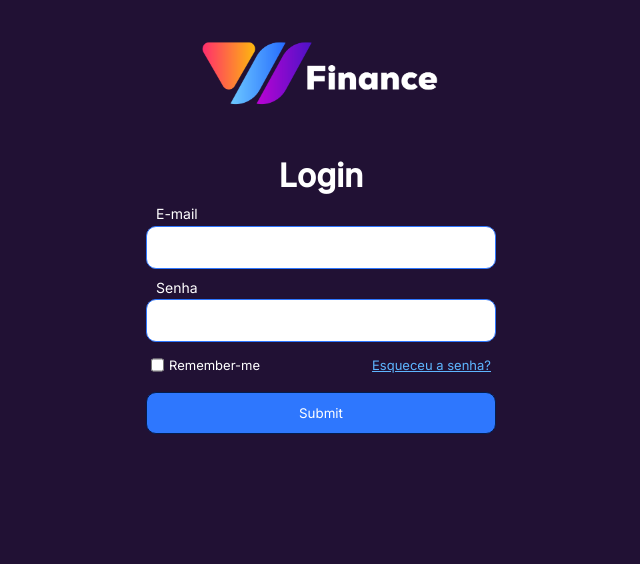
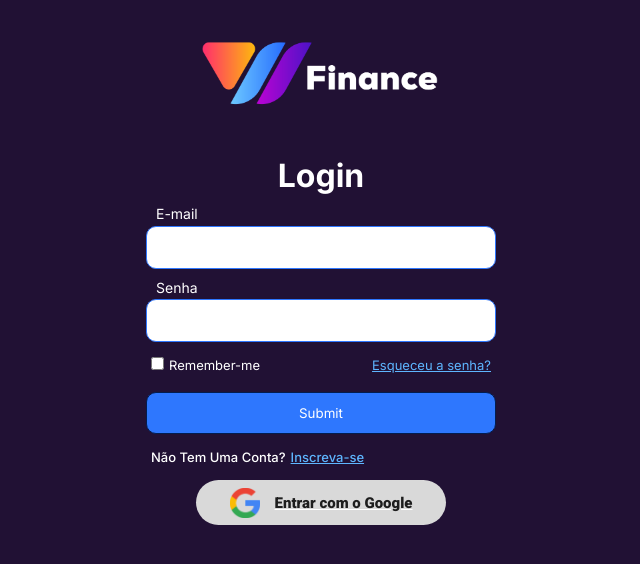
Before and after one commit to renatowillon/wDev-Finance, a plain HTML site: page login.html in a window 1280 px wide. Shown: the whole page, without its empty margins (319-959 px from the left). Drawn offline with nearby package versions, Linux system fonts and the light colour scheme.

Commit message:
Alteração em Login

```diff
--- a/login.html
+++ b/login.html
@@ -5,34 +5,54 @@
     <meta name="viewport" content="width=device-width, initial-scale=1.0" />
     <link rel="preconnect" href="https://fonts.googleapis.com" />
     <link rel="preconnect" href="https://fonts.gstatic.com" crossorigin />
+    <link rel="preconnect" href="https://fonts.googleapis.com" />
+    <link rel="preconnect" href="https://fonts.gstatic.com" crossorigin />
+    <link rel="preconnect" href="https://fonts.googleapis.com" />
+    <link rel="preconnect" href="https://fonts.gstatic.com" crossorigin />
     <link
-      href="https://fonts.googleapis.com/css2?family=Inter:wght@400;500&family=Merriweather+Sans:wght@300;700&family=Poppins:wght@700&display=swap"
+      href="https://fonts.googleapis.com/css2?family=Inter:wght@300;400;500;600;700;800&family=Roboto:wght@300;400;500;700;900&display=swap"
       rel="stylesheet"
     />
     <link rel="stylesheet" href="./style.css" />
     <title>wFinance | Login</title>
   </head>
   <body>
-
     <div class="login">
       <img class="logo" src="./assets/Logo-wFinance.png" />
 
       <h1>Login</h1>
       <form class="usuario" action="./index.html" method="GET">
         <span class="texto">E-mail</span>
-        <input class="formulario" type="email" name="email"/>
+        <input class="formulario" type="email" name="email" />
         <span class="texto">Senha</span>
-        <input class="formulario" type="password" name="senha"/>
+        <input class="formulario" type="password" name="senha" />
         <div class="check">
-          <div class="divleft"><input class="checkbox" type="checkbox" name="checksenha" id="relembrasenha" />
-          <label for="relembrasenha" class="descricao">Remember-me</label></div>
-          <div class="divright"><a href="./index.html" class="descricao_blue">Esqueceu a senha?</a></div>
+          <div class="divleft">
+            <input
+              class="checkbox"
+              type="checkbox"
+              name="checksenha"
+              id="relembrasenha"
+            />
+            <label for="relembrasenha" class="descricao">Remember-me</label>
+          </div>
+          <div class="divright">
+            <a href="./index.html" class="descricao_blue">Esqueceu a senha?</a>
+          </div>
         </div>
-        <input class="submit" type="submit"/>
+        <input class="submit" type="submit" />
       </form>
+      <div class="divdesc">
+        <span class="descricao">Não Tem Uma Conta?</span>
+        <a href="./cadastro.html" class="descricao_blue">Inscreva-se</a>
+      </div>
+      <a href="https://www.google.com.br" target="_blank">
+        <div class="btgoogle">
+          <img src="./icons/logo-google.png" />
+          <span class="texto-dark">Entrar com o Google</span>
+        </div>
+      </a>
     </div>
-    </div>
-
   </body>
   <script
     type="module"
--- a/style.css
+++ b/style.css
@@ -38,7 +38,7 @@ body * {
   border-radius: 195px;
   width: 195px;
 }
-.entrar:hover{
+.entrar:hover {
   background-color: #ffffff12;
 }
 .comecar {
@@ -51,7 +51,7 @@ body * {
   border-radius: 195px;
   width: 195px;
 }
-.comecar:hover{
+.comecar:hover {
   background-color: #0049d1;
 }
 footer {
@@ -64,7 +64,6 @@ footer {
   align-items: center;
   width: 100%;
   padding: 20px;
-  text-align: center;
 }
 .usuario {
   display: flex;
@@ -101,7 +100,7 @@ footer {
 .submit:hover {
   background-color: #0049d1;
 }
-.check{
+.check {
   margin-top: 15px;
   text-decoration: none;
   display: flex;
@@ -111,30 +110,55 @@ footer {
   margin-left: 5px;
   height: 15px;
 }
-.checkbox{
+.checkbox {
   text-decoration: none;
   background-color: #2e77fe;
 }
-.descricao{
+.descricao {
   font-size: 13px;
   margin-left: 5px;
   display: flex;
   flex-direction: row;
-
 }
-.descricao_blue{
+.descricao_blue {
   font-size: 13px;
   margin-left: 5px;
   display: flex;
   flex-direction: row;
-  justify-content: flex-end;
-  align-items: right;
-  color: #5EB6FF;
+  color: #5eb6ff;
 }
-.divleft{
-  display:flex;
-
+.divleft {
+  display: flex;
+  align-items: flex-start;
 }
-.divright{
-  margin-right:5px;
+.divright {
+  margin-right: 5px;
 }
+.divdesc {
+  width: 350px;
+  margin-top: 15px;
+  font-weight: 500;
+  display: flex;
+}
+.btgoogle {
+  display: flex;
+  justify-content: center;
+  align-items: center;
+  gap: 15px;
+  margin-top: 15px;
+  width: 250px;
+  height: 45px;
+  background-color: #d9d9d9;
+  border-radius: 25px;
+  font-size: 15px;
+  color: #1d1d1d;
+}
+.btgoogle img {
+  width: 30px;
+}
+.texto-dark {
+  font-size: 15;
+  font-weight: 800;
+  color: #1d1d1d;
+  font-family: "Roboto", sans-serif;
+}
```
